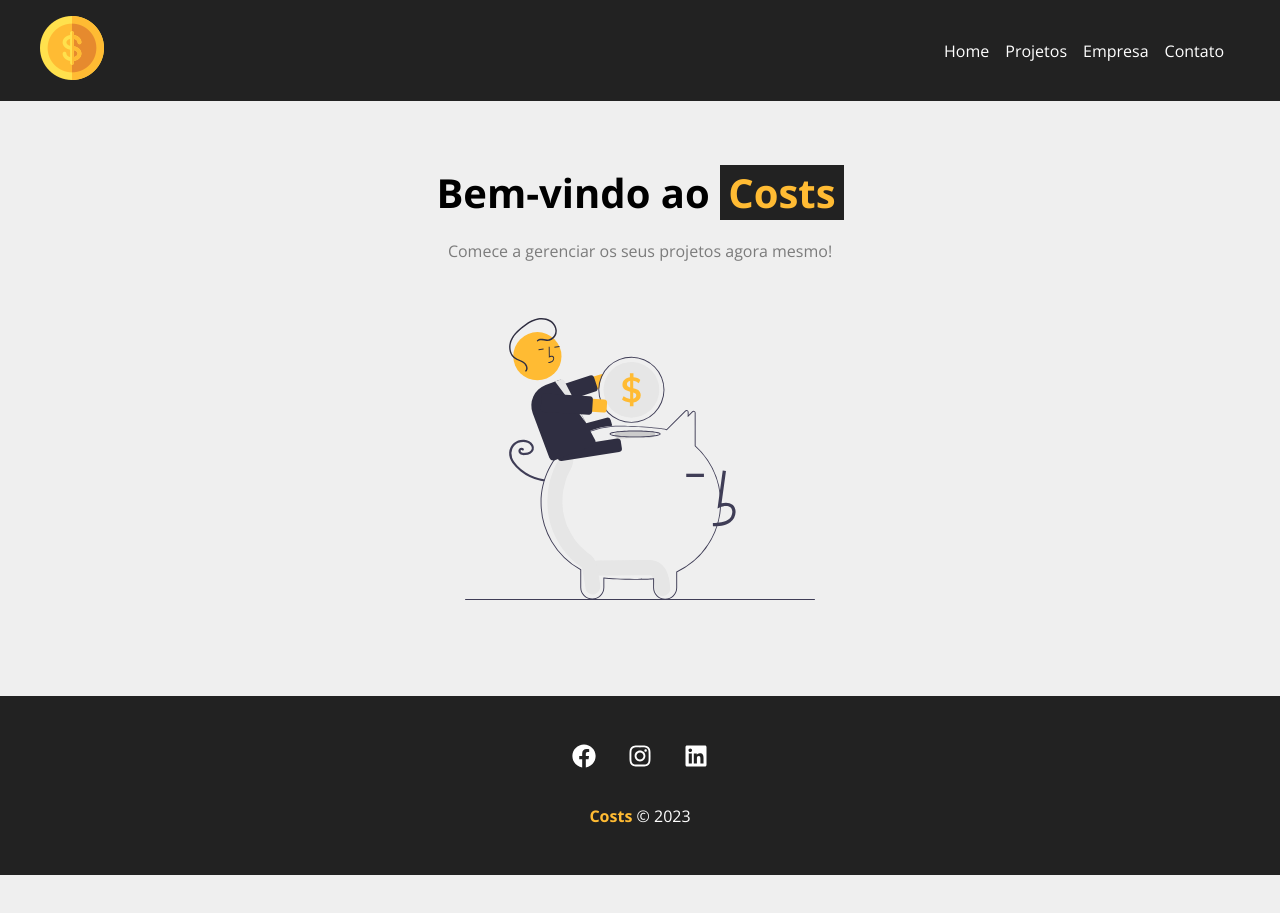
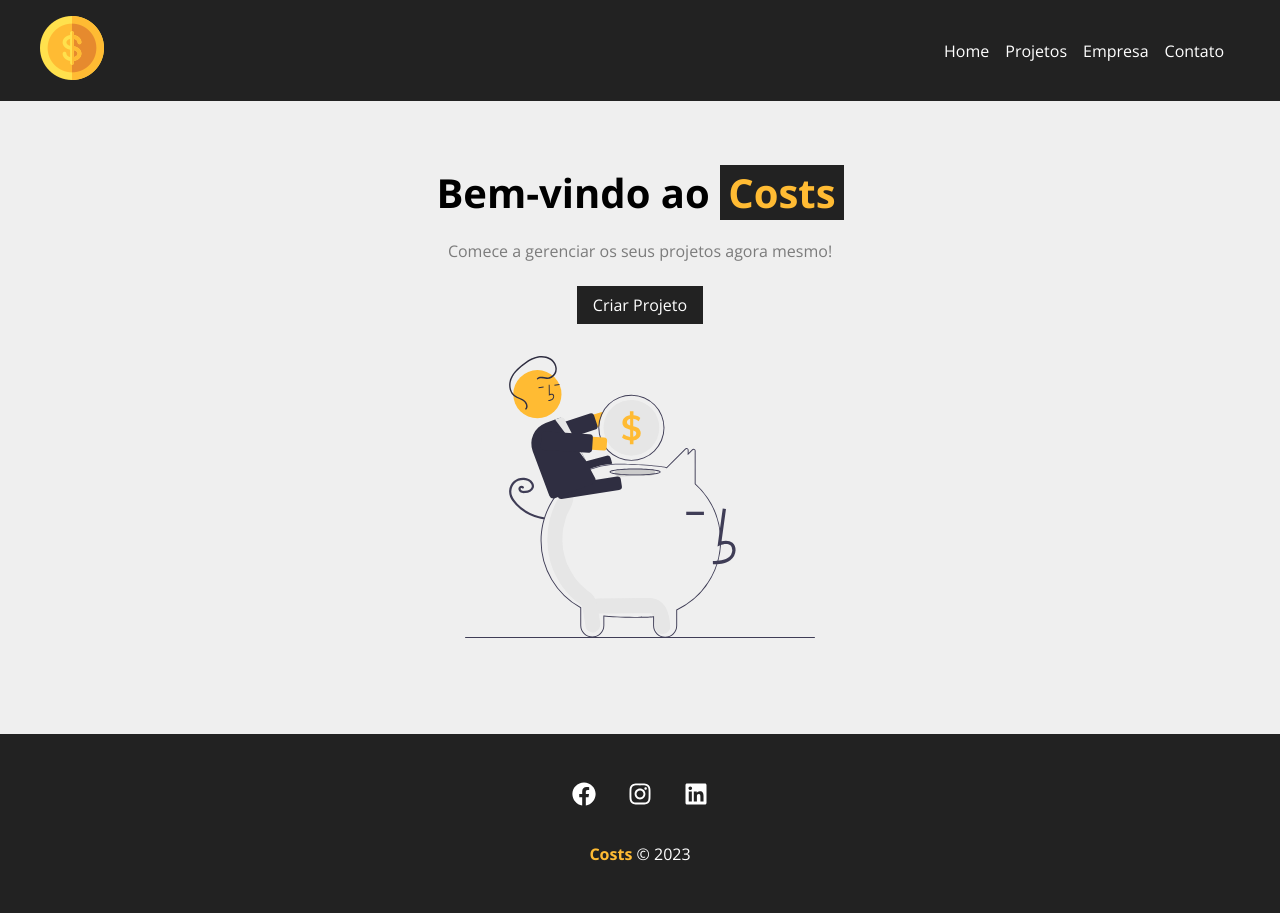
Before and after one commit to AAlan12/Costs, a React (Vite) app: page / in a window 1280 px wide. Before the commit the page ends 875 px from the top, so only its background shows below. Built offline with nearby package versions, Linux system fonts and the light colour scheme.

Commit message:
Ajuste de cores e criação do obj LinkButton

```diff
--- /dev/null
+++ b/src/objects/LinkButton/index.jsx
@@ -0,0 +1,12 @@
+import styles from './styles.module.css'
+import { Link } from 'react-router-dom'
+
+function LinkButton({ to, text }) {
+    return (
+        <Link className={styles.btn} to={to}>
+            {text}
+        </Link>
+    )
+}
+
+export default LinkButton
--- /dev/null
+++ b/src/objects/LinkButton/styles.module.css
@@ -0,0 +1,11 @@
+.btn {
+    background-color: var(--color-negative);
+    color: var(--color-zero);
+    padding: 0.5em 1em;
+    text-decoration: none;
+    transition: 0.5s;
+  }
+
+  .btn:hover {
+    color: var(--color-first);
+  }
--- a/src/pages/Home/Home.jsx
+++ b/src/pages/Home/Home.jsx
@@ -1,5 +1,6 @@
 import styles from './styles.module.css'
 import Savings from "../../objects/Savings"
+import LinkButton from '../../objects/LinkButton';
 
 
 function Home() {
@@ -9,6 +10,7 @@ function Home() {
                 Bem-vindo ao <span>Costs</span>
             </h1>
             <p>Comece a gerenciar os seus projetos agora mesmo!</p>
+            <LinkButton to="/newproject" text="Criar Projeto" />
             <Savings/>
 
         </section>
--- a/src/pages/Home/styles.module.css
+++ b/src/pages/Home/styles.module.css
@@ -13,14 +13,14 @@
   }
 
   .home_container h1 span {
-    color: #ffbb33;
+    color: var(--color-first);
     padding: 0 0.2em;
-    background-color: #222;
+    background-color: var(--color-negative);
   }
 
   .home_container p {
     margin-bottom: 1.5em;
-    color: #7b7b7b;
+    color: var(--color-third);
   }
 
   .home_container img {
--- a/src/styles/setting/colors.css
+++ b/src/styles/setting/colors.css
@@ -3,4 +3,5 @@
     --color-zero: #ffffff;
     --color-first: #ffbb33;
     --color-second: #efefef;
+    --color-third: #7b7b7b;
 }
```
